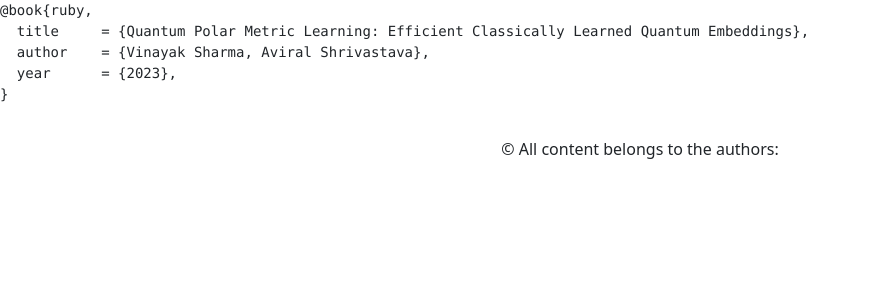
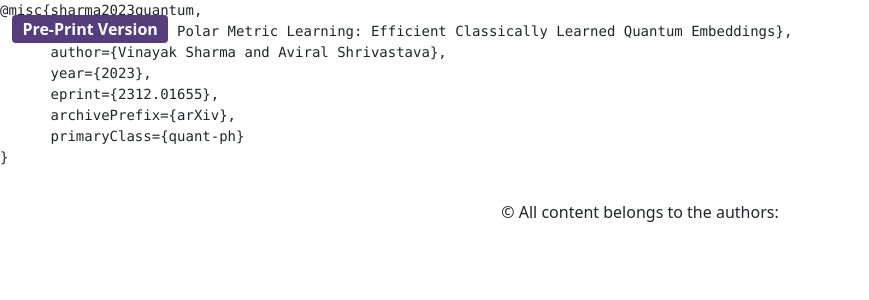
Before and after one commit to MPSLab-ASU/QPMeL, a Jekyll site: the page built from paper_components/bibtex_ref.md, in a window 1280 px wide. Shown: the top 300 px of the page, without its empty margins (0-869 px from the left). Built offline with Jekyll 4.4.1, drawn with Linux system fonts in a browser that asks for light colours; our own code applies the rules of GitHub Pages for plain Markdown files; a style sheet for code colours, icons or effects is not loaded.

Commit message:
Final details

````diff
--- a/_config.yml
+++ b/_config.yml
@@ -1,17 +1,17 @@
 ######################## Paper Information ########################################
 # Personal info
 paper_name: "QPMeL: Quantum Polar Metric Learning"
-
+preprint : True
 organization: Arizona State University
 sub_organization: School of Computing and Augmented Intelligence
 
 
 ######################## Paper Resources ########################################
 
-paper_pdf: https://dl.acm.org/doi/pdf/10.1145/3358198
+paper_pdf: https://arxiv.org/pdf/2312.01655.pdf
 # supplementary_pdf: Supplementary PDF here
 code: soon # https://github.com/MPSLab-ASU/Project_Page_Template
-arXiv : https://arxiv.org/abs/1512.01274
+arXiv : https://arxiv.org/abs/2312.01655
 # Additional icon links
 
 favicon: assets/images/MPS_Lab.ico
--- a/_layouts/default.html
+++ b/_layouts/default.html
@@ -17,8 +17,12 @@
   <body>
     <nav class="navbar fixed-top navbar-light ">
         <div class="container-fluid">
-          <a class="navbar-brand" href="#"></a>
-           <a class="navbar-brand" href="https://labs.engineering.asu.edu/mps-lab/"><img src="assets/images/mps_logo_nobg.png" alt="" width="130"  class="d-inline-block align-text-top"></a>
+          <span class="navbar-brand" href="#">
+            {%- if site.preprint -%}
+              <span class="badge pre-print">Pre-Print Version</span>
+            {%- endif -%}
+          </span>
+          <a class="navbar-brand" href="https://labs.engineering.asu.edu/mps-lab/"><img src="assets/images/mps_logo_nobg.png" alt="" width="130"  class="d-inline-block align-text-top"></a>
           </a>
         </div>
       </nav>
--- a/assets/css/main.scss
+++ b/assets/css/main.scss
@@ -54,6 +54,15 @@
     font-weight: 800;
     margin-bottom: 1rem;
 }
+
+.pre-print{
+    text-align: center;
+    font-size: 1rem;
+    font-weight: 800;
+    margin-bottom: 1rem;
+    background-color: #563D7C;
+}
+
 .component-title {
     text-align: center;
     font-size: 1.8rem;
--- a/paper_components/bibtex_ref.md
+++ b/paper_components/bibtex_ref.md
@@ -1,7 +1,10 @@
 ```bib
-@book{ruby,
-  title     = {Quantum Polar Metric Learning: Efficient Classically Learned Quantum Embeddings},
-  author    = {Vinayak Sharma, Aviral Shrivastava},
-  year      = {2023},
+@misc{sharma2023quantum,
+      title={Quantum Polar Metric Learning: Efficient Classically Learned Quantum Embeddings},
+      author={Vinayak Sharma and Aviral Shrivastava},
+      year={2023},
+      eprint={2312.01655},
+      archivePrefix={arXiv},
+      primaryClass={quant-ph}
 }
 ```
````
Also changed, not shown: README.md.
